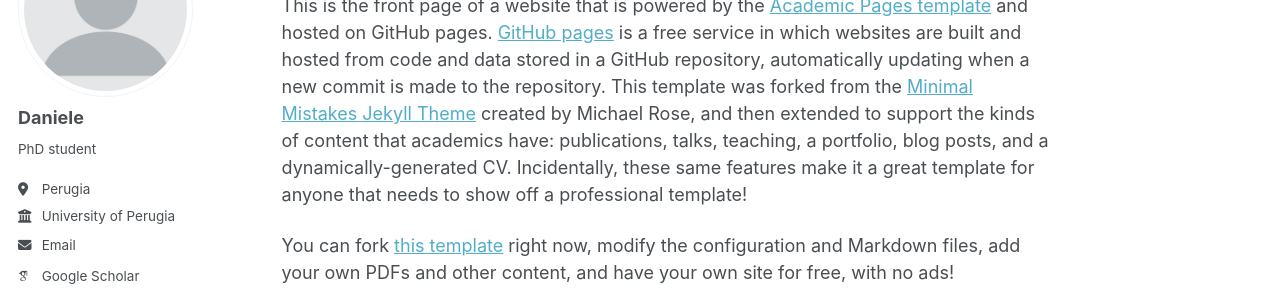
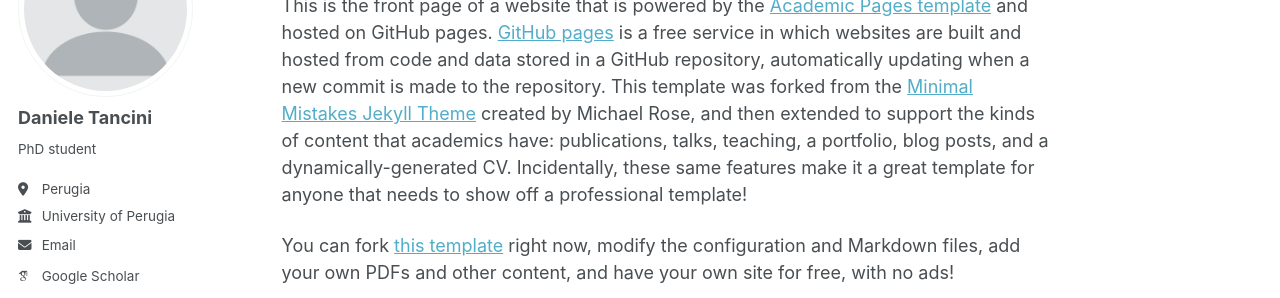
Before and after one commit to DanieleTancini/danieletancini.github.io, a Jekyll site: the page built from _pages/about.md, in a window 1280 px wide. Shown: the part 177-475 px from the top of the page. Built offline with Jekyll 4.4.1, drawn with Linux system fonts in a browser that asks for light colours; some web fonts are replaced; a script that is not in the unit is left out.

Commit message:
Update _config.yml

```diff
--- a/_config.yml
+++ b/_config.yml
@@ -24,7 +24,7 @@ repository               : "academicpages/academicpages.github.io"
 author:
   # Biographic information
   avatar           : "profile.png"
-  name             : "Daniele"
+  name             : "Daniele Tancini"
   pronouns         : # example: "she/her"
   bio              : "PhD student"
   location         : "Perugia"
@@ -35,7 +35,7 @@ author:
   # Academic websites
   academia         : # URL
   arxiv            : # URL - Update with the correct link to your profile
-  googlescholar    : "https://scholar.google.com/citations?user=PS_CX0AAAAAJ"
+  googlescholar    : "https://scholar.google.com/citations?user=JLWCFpcAAAAJ&hl=it&oi=ao"
   inspire-hep      : # URL
   impactstory      : # URL
   orcid            : "https://orcid.org/yourorcidurl"
```
